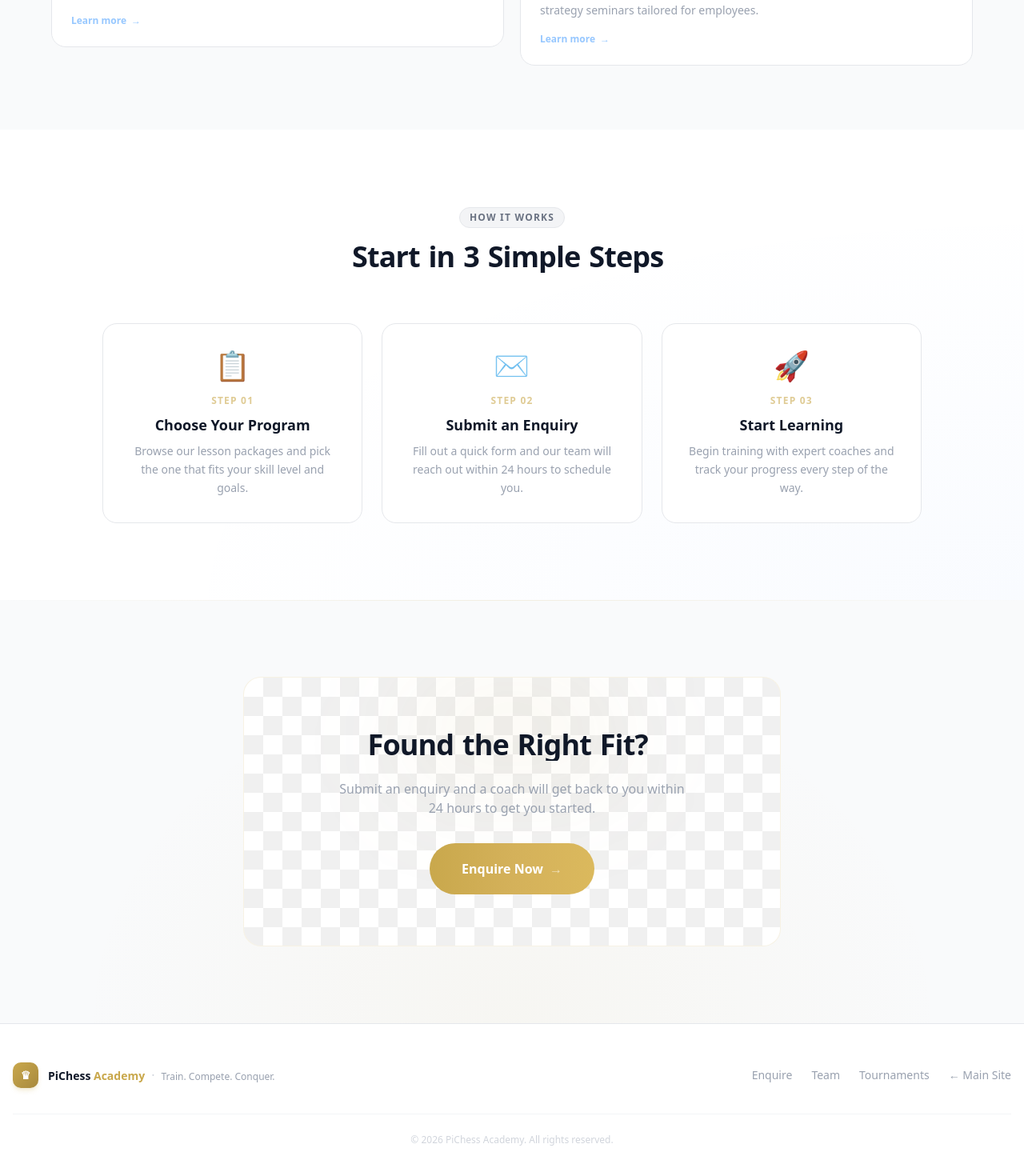
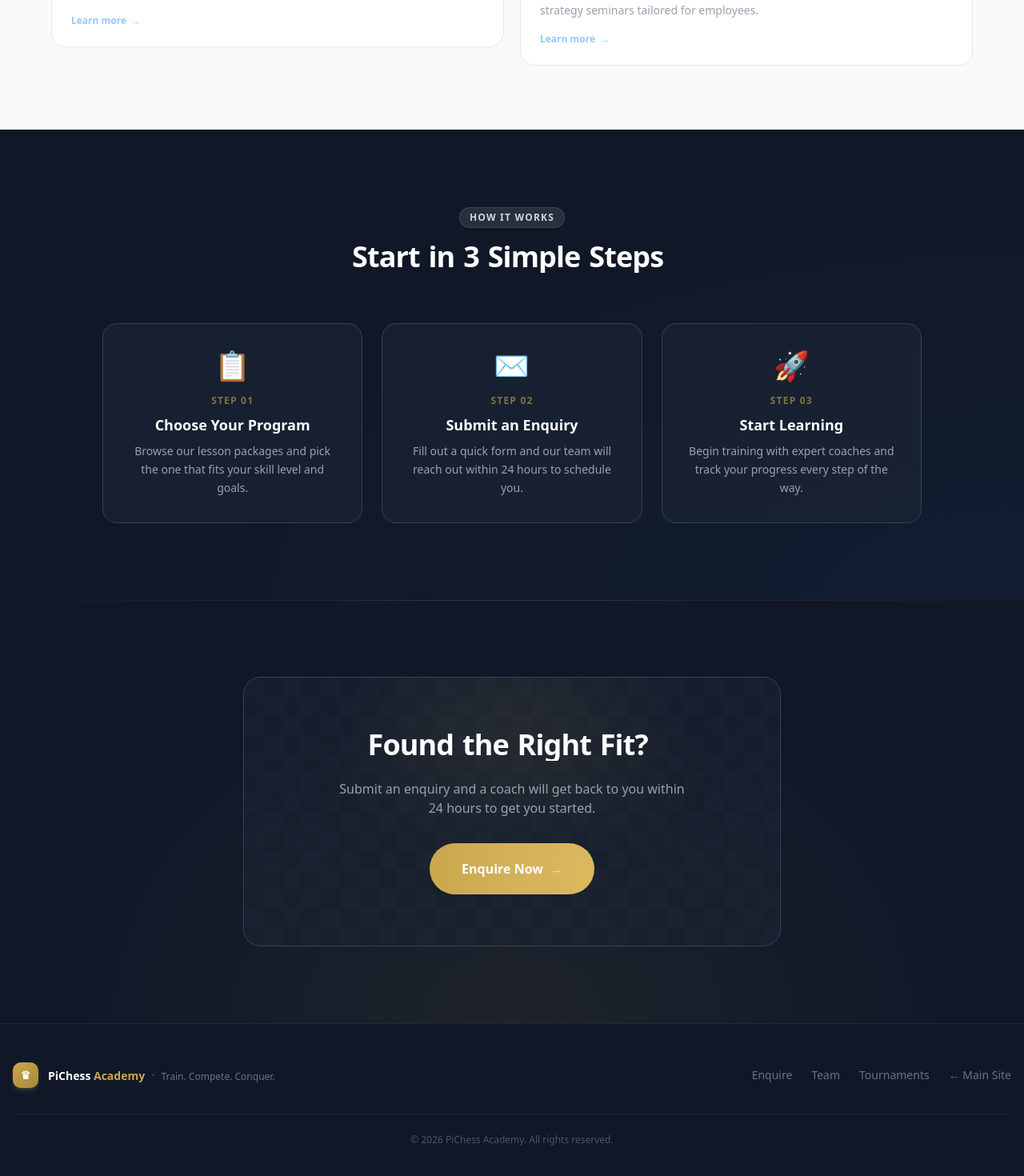
Before and after one commit to safo-124/pichess, a Next.js app: page /academy/lessons in a window 1280 px wide. Shown: the part 1928-3398 px from the top of the page at 80% size. Built offline with nearby package versions, Linux system fonts and the light colour scheme; no server answers; the database is empty.

Commit message:
llkklklk

```diff
--- a/app/academy/layout.tsx
+++ b/app/academy/layout.tsx
@@ -6,25 +6,25 @@ export const metadata = { title: "Academy | PiChess" };
 
 function AcademyFooter() {
   return (
-    <footer className="bg-white border-t border-gray-200 text-gray-800">
+    <footer className="bg-gray-900 border-t border-gray-800 text-gray-300">
       <div className="max-w-7xl mx-auto px-4 py-12">
         <div className="flex flex-col sm:flex-row items-center justify-between gap-6">
           <div className="flex items-center gap-3">
             <div className="w-8 h-8 rounded-lg bg-gradient-to-br from-[#c9a84c] to-[#a8893d] flex items-center justify-center text-sm font-black text-white shadow-md shadow-[#c9a84c]/20">♛</div>
             <div>
-              <span className="font-black text-gray-900 text-sm">PiChess <span className="text-[#c9a84c]">Academy</span></span>
-              <span className="text-gray-300 mx-2">·</span>
-              <span className="text-gray-400 text-xs">Train. Compete. Conquer.</span>
+              <span className="font-black text-white text-sm">PiChess <span className="text-[#c9a84c]">Academy</span></span>
+              <span className="text-gray-600 mx-2">·</span>
+              <span className="text-gray-500 text-xs">Train. Compete. Conquer.</span>
             </div>
           </div>
-          <div className="flex items-center gap-6 text-gray-400 text-sm">
+          <div className="flex items-center gap-6 text-gray-500 text-sm">
             <Link href="/academy/enquire" className="hover:text-[#c9a84c] transition-colors">Enquire</Link>
             <Link href="/academy/team" className="hover:text-[#c9a84c] transition-colors">Team</Link>
             <Link href="/academy/tournaments" className="hover:text-[#c9a84c] transition-colors">Tournaments</Link>
-            <Link href="/" className="hover:text-gray-700 transition-colors">← Main Site</Link>
+            <Link href="/" className="hover:text-white transition-colors">← Main Site</Link>
           </div>
         </div>
-        <div className="mt-8 pt-6 border-t border-gray-100 text-center text-xs text-gray-300">
+        <div className="mt-8 pt-6 border-t border-gray-800 text-center text-xs text-gray-600">
           © {new Date().getFullYear()} PiChess Academy. All rights reserved.
         </div>
       </div>
--- a/app/academy/lessons/page.tsx
+++ b/app/academy/lessons/page.tsx
@@ -117,18 +117,18 @@ export default async function LessonsPage() {
       {/* ═══════════════════════════════════════════════════════
           HOW IT WORKS — Simple 3-step strip
       ═══════════════════════════════════════════════════════ */}
-      <section className="py-24 bg-white px-4 relative">
-        <div className="absolute inset-0 bg-[radial-gradient(ellipse_at_bottom_right,rgba(59,130,246,0.03),transparent_60%)]" />
+      <section className="py-24 bg-gray-900 px-4 relative">
+        <div className="absolute inset-0 bg-[radial-gradient(ellipse_at_bottom_right,rgba(59,130,246,0.05),transparent_60%)]" />
         <div className="max-w-5xl mx-auto relative">
           <div className="text-center mb-14">
             <AnimatedSection>
-              <span className="inline-block px-3 py-1 rounded-full bg-gray-100 border border-gray-200 text-gray-500 text-xs font-semibold uppercase tracking-widest mb-4">
+              <span className="inline-block px-3 py-1 rounded-full bg-white/10 border border-white/10 text-gray-300 text-xs font-semibold uppercase tracking-widest mb-4">
                 How It Works
               </span>
             </AnimatedSection>
             <TextReveal
               text="Start in 3 Simple Steps"
-              className="text-3xl sm:text-4xl font-black text-gray-900 tracking-tight"
+              className="text-3xl sm:text-4xl font-black text-white tracking-tight"
             />
           </div>
 
@@ -154,14 +154,14 @@ export default async function LessonsPage() {
               },
             ].map((item, i) => (
               <AnimatedSection key={item.step} delay={i * 0.12}>
-                <div className="group relative rounded-2xl border border-gray-200 bg-white p-8 transition-all duration-500 hover:border-[#c9a84c]/30 hover:shadow-lg hover:shadow-[#c9a84c]/10 hover:-translate-y-1 text-center">
+                <div className="group relative rounded-2xl border border-gray-700 bg-gray-800/50 p-8 transition-all duration-500 hover:border-[#c9a84c]/30 hover:shadow-lg hover:shadow-[#c9a84c]/10 hover:-translate-y-1 text-center">
                   <div className="text-4xl mb-4 group-hover:scale-110 transition-transform duration-300">
                     {item.icon}
                   </div>
                   <div className="text-xs font-bold text-[#c9a84c]/60 uppercase tracking-widest mb-2">
                     Step {item.step}
                   </div>
-                  <h3 className="text-lg font-bold text-gray-900 mb-2 group-hover:text-[#c9a84c] transition-colors">
+                  <h3 className="text-lg font-bold text-white mb-2 group-hover:text-[#c9a84c] transition-colors">
                     {item.title}
                   </h3>
                   <p className="text-gray-400 text-sm leading-relaxed">
@@ -177,19 +177,19 @@ export default async function LessonsPage() {
       {/* ═══════════════════════════════════════════════════════
           CTA
       ═══════════════════════════════════════════════════════ */}
-      <section className="py-24 px-4 bg-gray-50 relative">
-        <div className="absolute top-0 left-0 w-full h-px bg-gradient-to-r from-transparent via-[#c9a84c]/15 to-transparent" />
-        <div className="absolute inset-0 bg-[radial-gradient(ellipse_at_bottom,rgba(201,168,76,0.05),transparent_60%)]" />
+      <section className="py-24 px-4 bg-gray-900 relative">
+        <div className="absolute top-0 left-0 w-full h-px bg-gradient-to-r from-transparent via-[#c9a84c]/20 to-transparent" />
+        <div className="absolute inset-0 bg-[radial-gradient(ellipse_at_bottom,rgba(201,168,76,0.08),transparent_60%)]" />
         <div className="max-w-2xl mx-auto text-center relative">
           <AnimatedSection>
-            <div className="relative rounded-3xl border border-[#c9a84c]/15 bg-white p-12 sm:p-16 overflow-hidden">
-              <div className="absolute inset-0 chess-bg opacity-[0.015] pointer-events-none" />
-              <div className="absolute top-0 left-1/2 -translate-x-1/2 w-[300px] h-[200px] bg-gradient-to-b from-[#c9a84c]/10 to-transparent rounded-full blur-3xl pointer-events-none" />
+            <div className="relative rounded-3xl border border-gray-700 bg-gray-800/50 p-12 sm:p-16 overflow-hidden">
+              <div className="absolute inset-0 chess-bg opacity-[0.03] pointer-events-none" />
+              <div className="absolute top-0 left-1/2 -translate-x-1/2 w-[300px] h-[200px] bg-gradient-to-b from-[#c9a84c]/15 to-transparent rounded-full blur-3xl pointer-events-none" />
 
               <div className="relative">
                 <TextReveal
                   text="Found the Right Fit?"
-                  className="text-3xl sm:text-4xl font-black text-gray-900 tracking-tight"
+                  className="text-3xl sm:text-4xl font-black text-white tracking-tight"
                 />
                 <AnimatedSection delay={0.2}>
                   <p className="text-gray-400 mt-4 mb-8 max-w-md mx-auto">
--- a/app/academy/team/page.tsx
+++ b/app/academy/team/page.tsx
@@ -41,7 +41,7 @@ export default async function AcademyTeamPage() {
       </section>
 
       {/* Team grid */}
-      <section className="py-8 pb-28 px-4">
+      <section className="py-8 pb-0 px-4">
         <div className="max-w-7xl mx-auto">
           {team.length === 0 ? (
             <AnimatedSection>
@@ -92,6 +92,25 @@ export default async function AcademyTeamPage() {
           </AnimatedSection>
         </div>
       </section>
+
+      {/* Dark CTA band */}
+      <section className="py-20 bg-gray-900 px-4 relative">
+        <div className="absolute inset-0 bg-[radial-gradient(ellipse_at_center,rgba(201,168,76,0.08),transparent_60%)]" />
+        <div className="max-w-3xl mx-auto text-center relative">
+          <h2 className="text-2xl sm:text-3xl font-black text-white tracking-tight mb-4">Join the Academy</h2>
+          <p className="text-gray-400 mb-8 max-w-md mx-auto">Our coaches are ready to help you reach your full potential. Start your chess journey today.</p>
+          <MagneticButton>
+            <Link
+              href="/academy/enquire"
+              className="group relative inline-flex items-center gap-2 px-8 py-4 rounded-full text-base font-bold transition-all overflow-hidden"
+            >
+              <span className="absolute inset-0 bg-gradient-to-r from-[#c9a84c] via-[#d4b15a] to-[#dbb95d] group-hover:from-[#dbb95d] group-hover:to-[#c9a84c] transition-all" />
+              <span className="relative z-10 text-white font-bold">Enquire Now</span>
+              <span className="relative z-10 text-white/60 group-hover:translate-x-1 transition-transform">→</span>
+            </Link>
+          </MagneticButton>
+        </div>
+      </section>
     </div>
   );
 }
--- a/app/academy/tournaments/page.tsx
+++ b/app/academy/tournaments/page.tsx
@@ -101,7 +101,7 @@ export default async function AcademyTournamentsPage() {
                 { value: eventCount, label: "Events", icon: "🎪" },
               ].map((stat) => (
                 <div key={stat.label} className="flex items-center gap-2">
-                  <div className="w-10 h-10 rounded-xl bg-gray-50 border border-gray-200 flex items-center justify-center text-base">
+                  <div className="w-10 h-10 rounded-xl bg-gray-900 border border-gray-700 flex items-center justify-center text-base">
                     {stat.icon}
                   </div>
                   <div className="text-left">
@@ -130,20 +130,20 @@ export default async function AcademyTournamentsPage() {
       {/* ═══════════════════════════════════════════════════════
           CTA
       ═══════════════════════════════════════════════════════ */}
-      <section className="py-24 px-4 bg-white relative">
-        <div className="absolute top-0 left-0 w-full h-px bg-gradient-to-r from-transparent via-[#c9a84c]/15 to-transparent" />
-        <div className="absolute inset-0 bg-[radial-gradient(ellipse_at_bottom,rgba(201,168,76,0.04),transparent_50%)]" />
+      <section className="py-24 px-4 bg-gray-900 relative">
+        <div className="absolute top-0 left-0 w-full h-px bg-gradient-to-r from-transparent via-[#c9a84c]/20 to-transparent" />
+        <div className="absolute inset-0 bg-[radial-gradient(ellipse_at_bottom,rgba(201,168,76,0.08),transparent_50%)]" />
         <div className="max-w-2xl mx-auto text-center relative">
           <AnimatedSection>
-            <div className="relative rounded-3xl border border-[#c9a84c]/15 bg-gray-50 p-12 sm:p-16 overflow-hidden">
-              <div className="absolute inset-0 chess-bg opacity-[0.015] pointer-events-none" />
-              <div className="absolute top-0 left-1/2 -translate-x-1/2 w-[300px] h-[200px] bg-gradient-to-b from-[#c9a84c]/10 to-transparent rounded-full blur-3xl pointer-events-none" />
+            <div className="relative rounded-3xl border border-gray-700 bg-gray-800/50 p-12 sm:p-16 overflow-hidden">
+              <div className="absolute inset-0 chess-bg opacity-[0.03] pointer-events-none" />
+              <div className="absolute top-0 left-1/2 -translate-x-1/2 w-[300px] h-[200px] bg-gradient-to-b from-[#c9a84c]/15 to-transparent rounded-full blur-3xl pointer-events-none" />
 
               <div className="relative">
                 <div className="text-5xl mb-4">🏆</div>
                 <TextReveal
                   text="Ready to Compete?"
-                  className="text-3xl sm:text-4xl font-black text-gray-900 tracking-tight"
+                  className="text-3xl sm:text-4xl font-black text-white tracking-tight"
                 />
                 <AnimatedSection delay={0.2}>
                   <p className="text-gray-400 mt-4 mb-8 max-w-md mx-auto">
```
Also changed, not shown: app/academy/page.tsx (+22 -22 lines).
